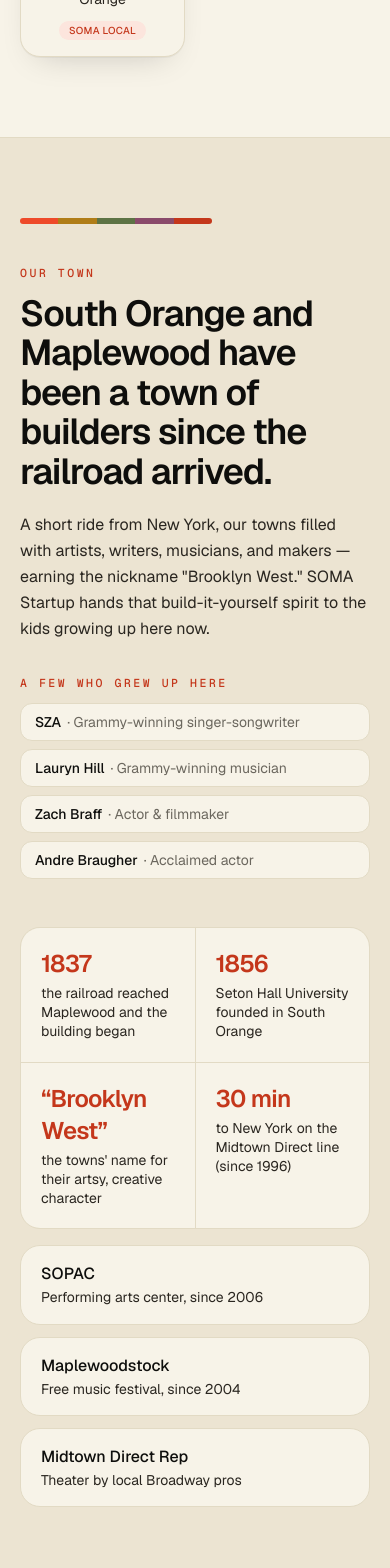
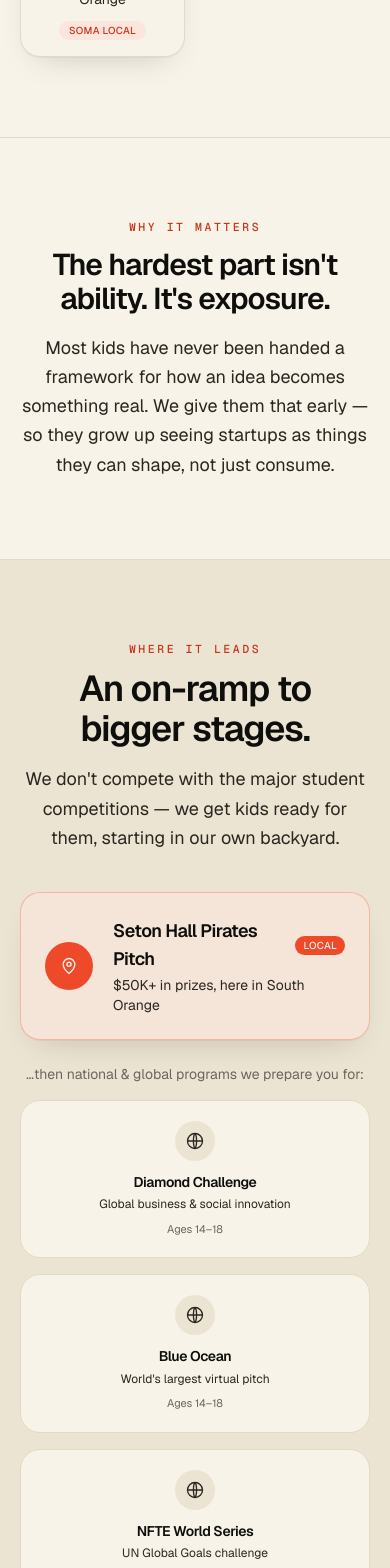
Before and after one commit to snaggeddomains/soma-startup, a Next.js app: page / in a window 390 px wide. Shown: the part 4860-6428 px from the top of the page. Built offline with nearby package versions, Linux system fonts and the light colour scheme.

Commit message:
Remove the Our Town section
Drop the heritage/creative-community section and its data; update nav
(swap "Our Town" for "Where It Leads") and add a divider so Judges flows
cleanly into "Why it matters".

https://claude.ai/code/session_01DJDu4S6H68stZHyLaKcGnS

```diff
--- a/app/page.tsx
+++ b/app/page.tsx
@@ -3,7 +3,7 @@ import { Container } from "@/components/Container";
 import { Button } from "@/components/Button";
 import { SectionHeading } from "@/components/SectionHeading";
 import { Faq } from "@/components/Faq";
-import { Stripes, Badge, Sunburst } from "@/components/Retro";
+import { Badge, Sunburst } from "@/components/Retro";
 import { JudgeAvatar } from "@/components/JudgeAvatar";
 import { ShirtPhoto } from "@/components/ShirtPhoto";
 import {
@@ -12,9 +12,6 @@ import {
   schedule,
   eventHours,
   competitions,
-  heritage,
-  notableLocals,
-  creativeScene,
   involveTracks,
   judges,
 } from "@/lib/content";
@@ -261,56 +258,8 @@ export default function Home() {
         </Container>
       </section>
 
-      {/* Our Town — heritage & creative community */}
-      <section id="town" className="scroll-mt-20 border-y border-line bg-cream py-20 sm:py-24">
-        <Container>
-          <Stripes className="mb-10 max-w-[12rem]" />
-          <div className="grid gap-12 lg:grid-cols-2 lg:gap-16">
-            <div>
-              <p className="kicker mb-3">Our town</p>
-              <h2 className="font-display text-balance text-4xl font-semibold leading-[1.1] tracking-tight sm:text-[2.75rem]">
-                {heritage.lead}
-              </h2>
-              <p className="mt-5 leading-relaxed text-ink-soft">{heritage.body}</p>
-
-              <p className="kicker mt-8 mb-3 text-ink-faint">A few who grew up here</p>
-              <ul className="grid gap-2 sm:grid-cols-2">
-                {notableLocals.map((p) => (
-                  <li
-                    key={p.name}
-                    className="flex items-baseline gap-1.5 rounded-xl border border-line bg-paper px-3.5 py-2 text-sm"
-                  >
-                    <span className="font-medium">{p.name}</span>
-                    <span className="text-ink-faint">· {p.note}</span>
-                  </li>
-                ))}
-              </ul>
-            </div>
-
-            <div>
-              <dl className="grid grid-cols-2 gap-px overflow-hidden rounded-xl2 border border-line bg-line">
-                {heritage.facts.map((f) => (
-                  <div key={f.label} className="bg-paper p-5">
-                    <dt className="font-display text-2xl font-semibold text-accent-strong">{f.value}</dt>
-                    <dd className="mt-1 text-sm leading-snug text-ink-soft">{f.label}</dd>
-                  </div>
-                ))}
-              </dl>
-              <div className="mt-4 grid gap-3">
-                {creativeScene.map((c) => (
-                  <div key={c.name} className="rounded-xl2 border border-line bg-paper px-5 py-4">
-                    <p className="font-medium">{c.name}</p>
-                    <p className="mt-0.5 text-sm leading-snug text-ink-soft">{c.note}</p>
-                  </div>
-                ))}
-              </div>
-            </div>
-          </div>
-        </Container>
-      </section>
-
       {/* Why it matters */}
-      <section className="py-20 sm:py-24">
+      <section className="border-t border-line py-20 sm:py-24">
         <Container>
           <div className="mx-auto max-w-2xl text-center">
             <p className="kicker mb-3">Why it matters</p>
--- a/lib/content.ts
+++ b/lib/content.ts
@@ -20,7 +20,7 @@ export const nav = [
   { label: "Divisions", href: "/#divisions" },
   { label: "The Day", href: "/#day" },
   { label: "Judges", href: "/#judges" },
-  { label: "Our Town", href: "/#town" },
+  { label: "Where It Leads", href: "/#feeder" },
   { label: "Resources", href: "/resources" },
 ];
 
@@ -179,38 +179,6 @@ export const competitions: Competition[] = [
     audience: "Ages 13–18",
     href: "https://www.conradchallenge.org/",
   },
-];
-
-// Local heritage — warm, sourced facts about South Orange & Maplewood.
-export const heritage = {
-  lead: "South Orange and Maplewood have been a town of builders since the railroad arrived.",
-  body: "A short ride from New York, our towns filled with artists, writers, musicians, and makers — earning the nickname \"Brooklyn West.\" SOMA Startup hands that build-it-yourself spirit to the kids growing up here now.",
-  facts: [
-    { value: "1837", label: "the railroad reached Maplewood and the building began" },
-    { value: "1856", label: "Seton Hall University founded in South Orange" },
-    { value: "“Brooklyn West”", label: "the towns' name for their artsy, creative character" },
-    { value: "30 min", label: "to New York on the Midtown Direct line (since 1996)" },
-  ],
-};
-
-export type Local = {
-  name: string;
-  note: string;
-  town: string;
-};
-
-// Verified creatives connected to SOMA (all attended Columbia High School).
-export const notableLocals: Local[] = [
-  { name: "SZA", note: "Grammy-winning singer-songwriter", town: "Maplewood" },
-  { name: "Lauryn Hill", note: "Grammy-winning musician", town: "South Orange" },
-  { name: "Zach Braff", note: "Actor & filmmaker", town: "South Orange" },
-  { name: "Andre Braugher", note: "Acclaimed actor", town: "South Orange" },
-];
-
-export const creativeScene = [
-  { name: "SOPAC", note: "Performing arts center, since 2006" },
-  { name: "Maplewoodstock", note: "Free music festival, since 2004" },
-  { name: "Midtown Direct Rep", note: "Theater by local Broadway pros" },
 ];
 
 export type Judge = {
```
